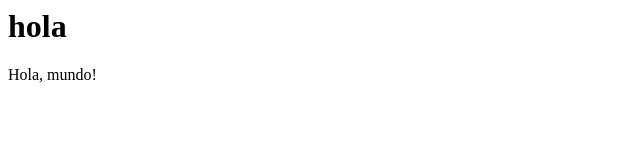
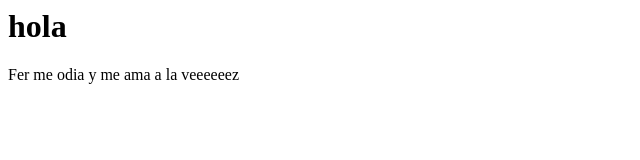
Before and after one commit to PauChavarria/hola, a plain HTML site: page index.html in a window 1280 px wide. Shown: the whole page, without its empty margins (0-640 px from the left). Drawn offline with Linux system fonts and the light colour scheme.

Commit message:
Pollito con papas

```diff
--- a/index.html
+++ b/index.html
@@ -1,4 +1,4 @@
 <h1>hola</h1>
 
 
-<p>Hola, mundo!</p>
+<p>Fer me odia y me ama a la veeeeeez</p>
```
